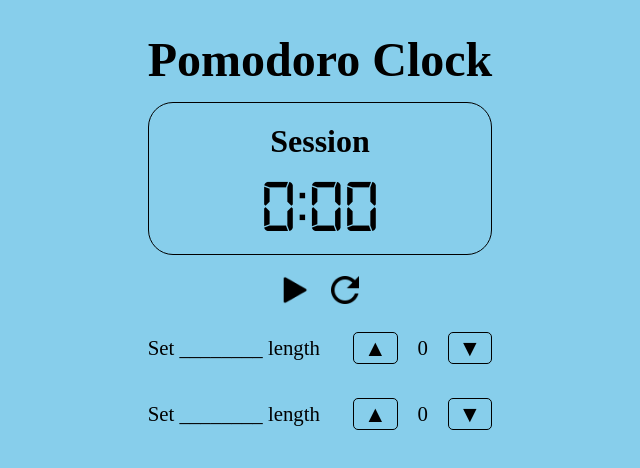
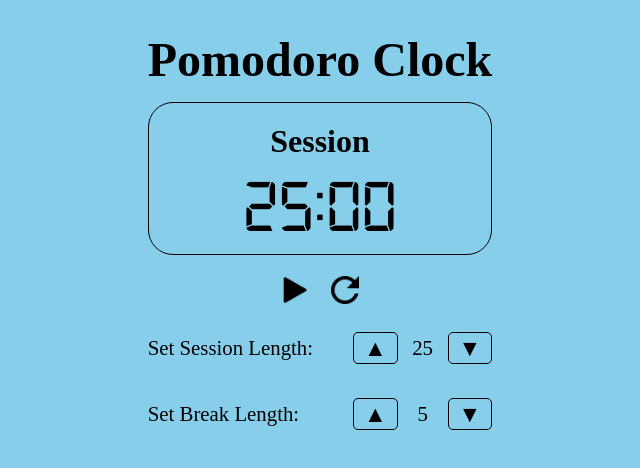
Before and after one commit to joe-orav/pomodoro-clock-vue, a Vue app: page / in a window 1280 px wide. Shown: the top 468 px of the page, without its empty margins (320-960 px from the left). Built offline with nearby package versions, Linux system fonts and the light colour scheme; a web font is replaced by a local one.

Commit message:
Set props and default values

```diff
--- a/src/App.vue
+++ b/src/App.vue
@@ -2,27 +2,36 @@
   <div id="app-container" class>
     <div id="app">
       <h1 id="app-header">Pomodoro Clock</h1>
-      <TimerDisplay />
+      <TimerDisplay :label="displayLabel" :time-remaining="timeRemaining" />
       <TimerControls />
       <div id="steps">
-        <PomodoroStep />
-        <PomodoroStep />
+        <PomodoroStep label="Session" :length="sessionLength" />
+        <PomodoroStep label="Break" :length="breakLength" />
       </div>
     </div>
   </div>
 </template>
 
 <script>
-import TimerDisplay from "./components/TimerDisplay"
-import TimerControls from "./components/TimerControls"
-import PomodoroStep from "./components/PomodoroStep"
+import TimerDisplay from "./components/TimerDisplay";
+import TimerControls from "./components/TimerControls";
+import PomodoroStep from "./components/PomodoroStep";
 
 export default {
   name: "App",
+  data() {
+    return {
+      timeRemaining: "25:00",
+      sessionLength: 25,
+      breakLength: 5,
+      displayLabel: "Session",
+      timerRunning: false
+    };
+  },
   components: {
     TimerDisplay,
     TimerControls,
-    PomodoroStep
+    PomodoroStep,
   },
 };
 </script>
@@ -61,7 +70,8 @@ body {
   margin-bottom: 15px;
 }
 
-.control-btn, .timer-btn {
+.control-btn,
+.timer-btn {
   background: rgba(135, 206, 235, 0);
   border: none;
   cursor: pointer;
--- a/src/components/PomodoroStep.vue
+++ b/src/components/PomodoroStep.vue
@@ -1,10 +1,10 @@
 <template>
   <div className="time-length-container">
-    <p id="" className="control-label">Set ________ length</p>
+    <p id="" className="control-label">Set {{ label }} Length:</p>
     <div className="time-length-controls">
       <button id="" className="control-btn">▲</button>
       <div className="length-num-ctr">
-        <p id="" className="time-length">0</p>
+        <p id="" className="time-length">{{ length }}</p>
       </div>
       <button id="" className="control-btn">▼</button>
     </div>
@@ -14,6 +14,10 @@
 <script>
 export default {
   name: "Pomodoro Step",
+  props: {
+    label: String,
+    length: Number,
+  },
 };
 </script>
 
--- a/src/components/TimerDisplay.vue
+++ b/src/components/TimerDisplay.vue
@@ -1,13 +1,17 @@
 <template>
   <div id="timer-display">
-    <h2 id="timer-label">Session</h2>
-    <p id="time-left">0:00</p>
+    <h2 id="timer-label">{{ label }}</h2>
+    <p id="time-left">{{ timeRemaining }}</p>
   </div>
 </template>
 
 <script>
 export default {
   name: "TimerDisplay",
+  props: {
+    timeRemaining: String,
+    label: String
+  },
 };
 </script>
 
```
